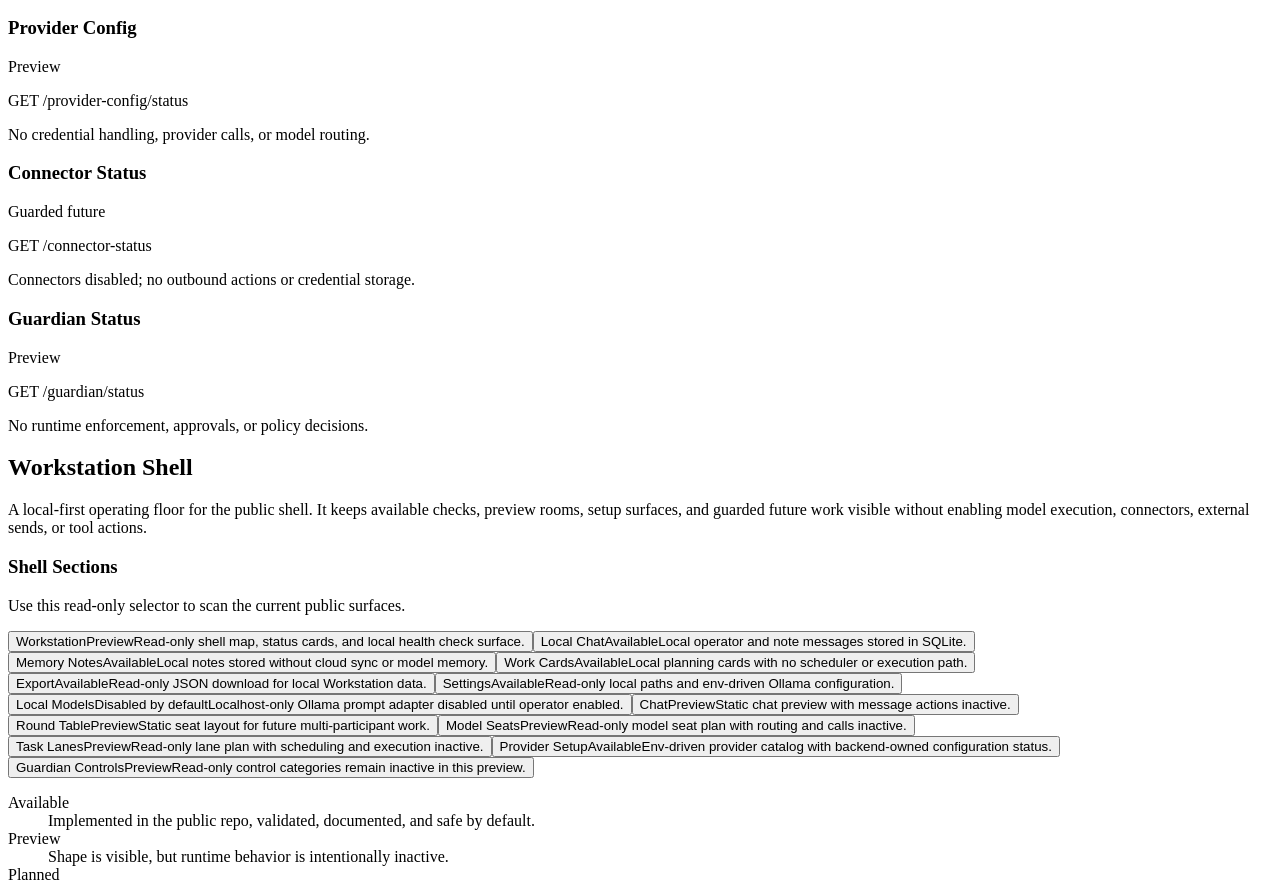
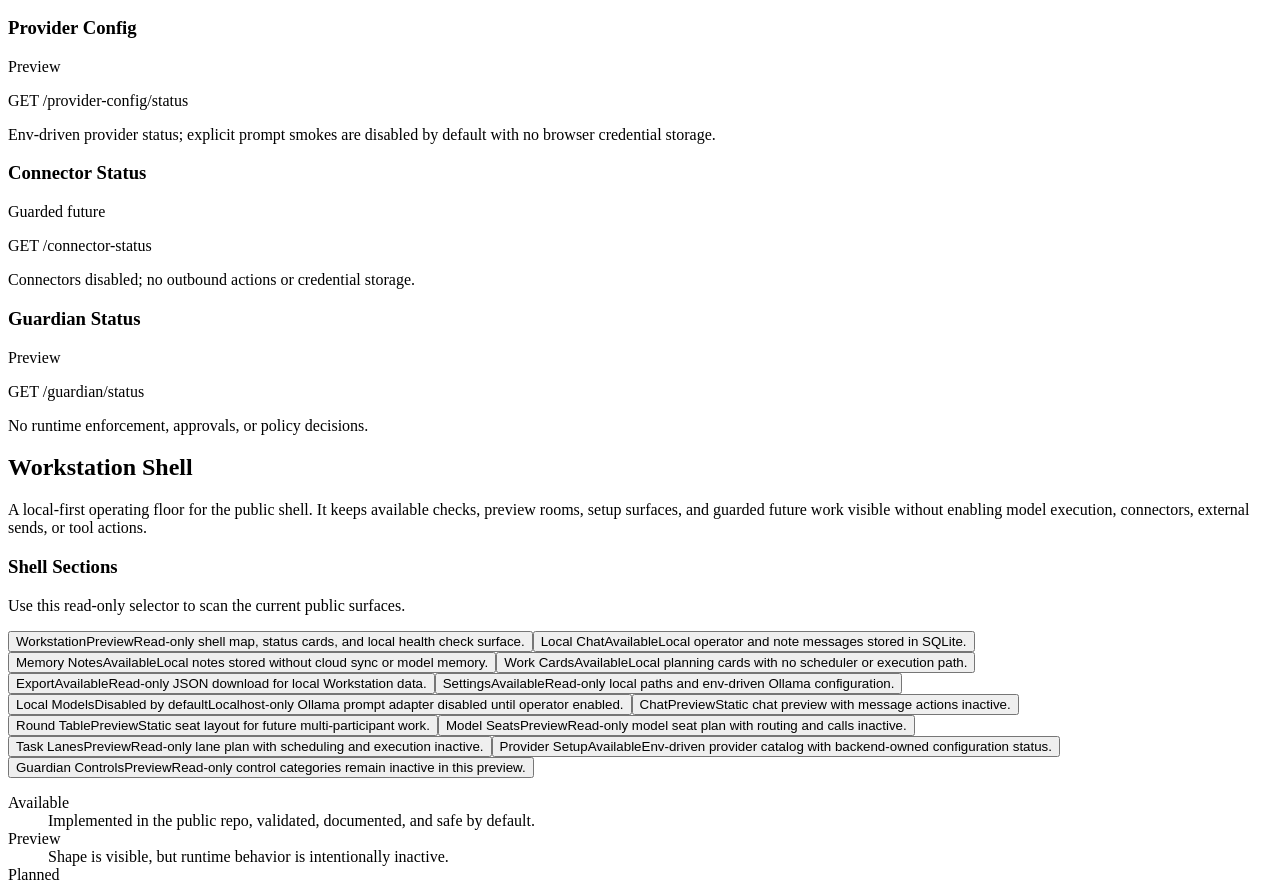
Before and after one commit to sparkpit-labs/Sparkbot, a React (Vite) app in the folder frontend/: page / in a window 1280 px wide. Shown: the part 2388-3272 px from the top of the page. Built offline with nearby package versions, Linux system fonts and the light colour scheme; no server answers; the HTML template or start-up script is replaced by a standard one.

Commit message:
Align provider readiness status copy

```diff
--- a/frontend/src/components/PublicBaselineStatus.tsx
+++ b/frontend/src/components/PublicBaselineStatus.tsx
@@ -108,7 +108,7 @@ const surfaceStatuses: SurfaceStatus[] = [
     label: "Provider Config",
     endpoint: "GET /provider-config/status",
     status: "preview",
-    summary: "No credential handling, provider calls, or model routing."
+    summary: "Env-driven provider status; explicit prompt smokes are disabled by default with no browser credential storage."
   },
   {
     id: "connector-status",
```
Also changed, not shown: 3 other files (tests, documents, lock files or other folders).
